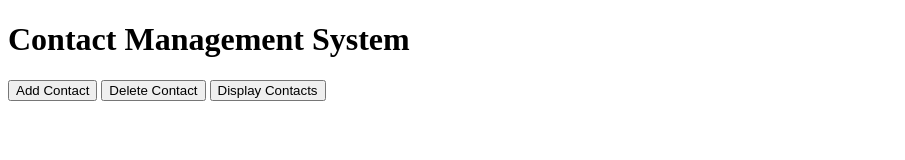
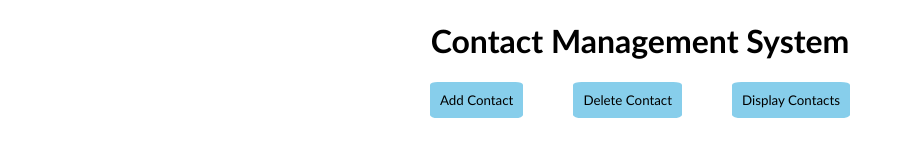
Before and after one commit to Nikhil-Pulluri/Contact-Management-System, a plain HTML site: page project1.html in a window 1280 px wide. Shown: the whole page, without its empty margins (0-905 px from the left). Drawn offline with Linux system fonts and the light colour scheme.

Commit message:
some css fixes

```diff
--- a/project1.html
+++ b/project1.html
@@ -9,15 +9,39 @@
 #addContactForm, #deleteContactForm, #displayContactDropdown {
     display: none;
 }
+
+h1{
+    text-align: center;
+}
+
+.buttons{
+    display: flex;
+    flex-direction: row;
+    flex-wrap: wrap;
+    justify-content: center;
+    gap: 50px;
+}
+
+.buttons>*{
+    font-family: 'Gill Sans', 'Gill Sans MT', Calibri, 'Trebuchet MS', sans-serif;
+    border: 5px transparent;
+    background-color: skyblue;
+    border-radius: 8%;
+    padding: 10px;
+}
+
 </style>
 </head>
 <body>
 
-<h1>Contact Management System</h1>
+<h1 style="font-family: 'Gill Sans', 'Gill Sans MT', Calibri, 'Trebuchet MS', sans-serif;">Contact Management System</h1>
 
-<button onclick="toggleForm('add')">Add Contact</button>
-<button onclick="toggleForm('delete')">Delete Contact</button>
-<button onclick="toggleForm('display')">Display Contacts</button>
+<div class="buttons">
+    <button onclick="toggleForm('add')">Add Contact</button>
+    <button onclick="toggleForm('delete')">Delete Contact</button>
+    <button onclick="toggleForm('display')">Display Contacts</button>
+</div>
+
 
 <div id="addContactForm">
     <label for="name">Name:</label>
```
